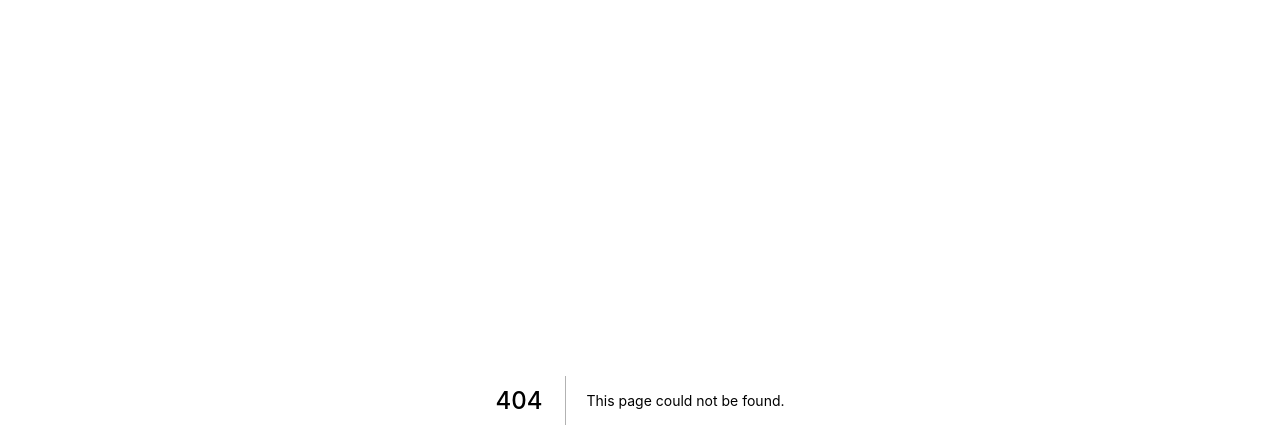
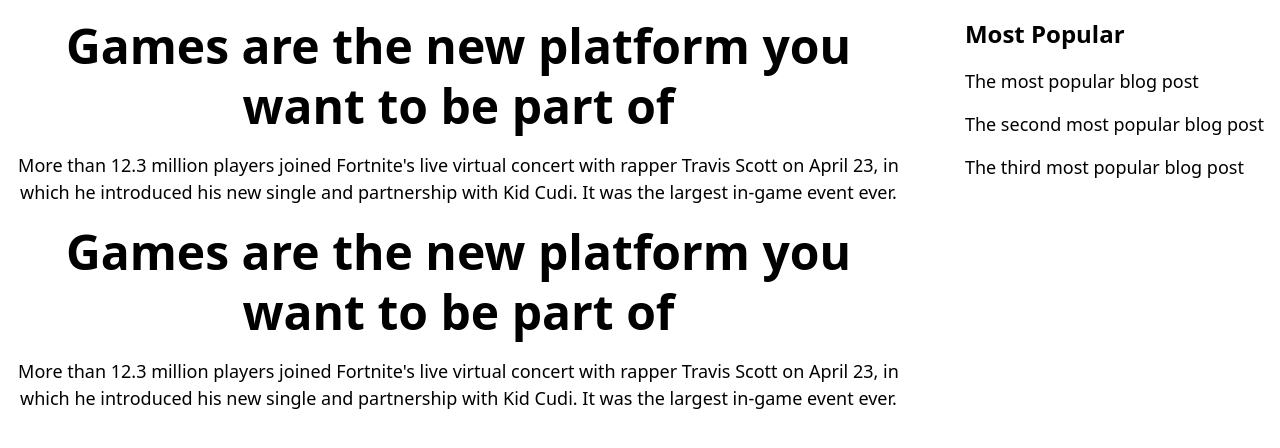
Before and after one commit to kyrelldixon/kyrelldixon.com, a Next.js app: page /blog in a window 1280 px wide. Before the commit this address had no page. Shown: the top 448 px of the page. Built offline with nearby package versions, Linux system fonts and the light colour scheme; what @tailwindcss/ui would draw is missing.

Commit message:
feat: add blog listing and most popular components

```diff
--- /dev/null
+++ b/components/blog-list.js
@@ -0,0 +1,34 @@
+export default function BlogList() {
+  return (
+    <div>
+      <ul className="space-y-4">
+        <li>
+          <a className="text-center">
+            <h2 className="mb-4 text-5xl font-semibold leading-tight">
+              Games are the new platform you want to be part of
+            </h2>
+            <p className="text-lg">
+              More than 12.3 million players joined Fortnite's live virtual
+              concert with rapper Travis Scott on April 23, in which he
+              introduced his new single and partnership with Kid Cudi. It was
+              the largest in-game event ever.
+            </p>
+          </a>
+        </li>
+        <li>
+          <a className="text-center">
+            <h2 className="mb-4 text-5xl font-semibold leading-tight">
+              Games are the new platform you want to be part of
+            </h2>
+            <p className="text-lg">
+              More than 12.3 million players joined Fortnite's live virtual
+              concert with rapper Travis Scott on April 23, in which he
+              introduced his new single and partnership with Kid Cudi. It was
+              the largest in-game event ever.
+            </p>
+          </a>
+        </li>
+      </ul>
+    </div>
+  );
+}
--- /dev/null
+++ b/components/most-popular.js
@@ -0,0 +1,12 @@
+export default function MostPopular() {
+  return (
+    <div>
+      <h2 className="mb-4 text-2xl font-semibold">Most Popular</h2>
+      <ol className="space-y-4 text-lg">
+        <li>The most popular blog post</li>
+        <li>The second most popular blog post</li>
+        <li>The third most popular blog post</li>
+      </ol>
+    </div>
+  );
+}
--- /dev/null
+++ b/pages/blog.js
@@ -0,0 +1,15 @@
+import BlogList from "../components/blog-list";
+import MostPopular from "../components/most-popular";
+
+export default function BlogPage() {
+  return (
+    <main className="grid grid-flow-col col-gap-16 p-4">
+      <section>
+        <BlogList />
+      </section>
+      <section className="hidden max-w-xs md:block">
+        <MostPopular />
+      </section>
+    </main>
+  );
+}
```
